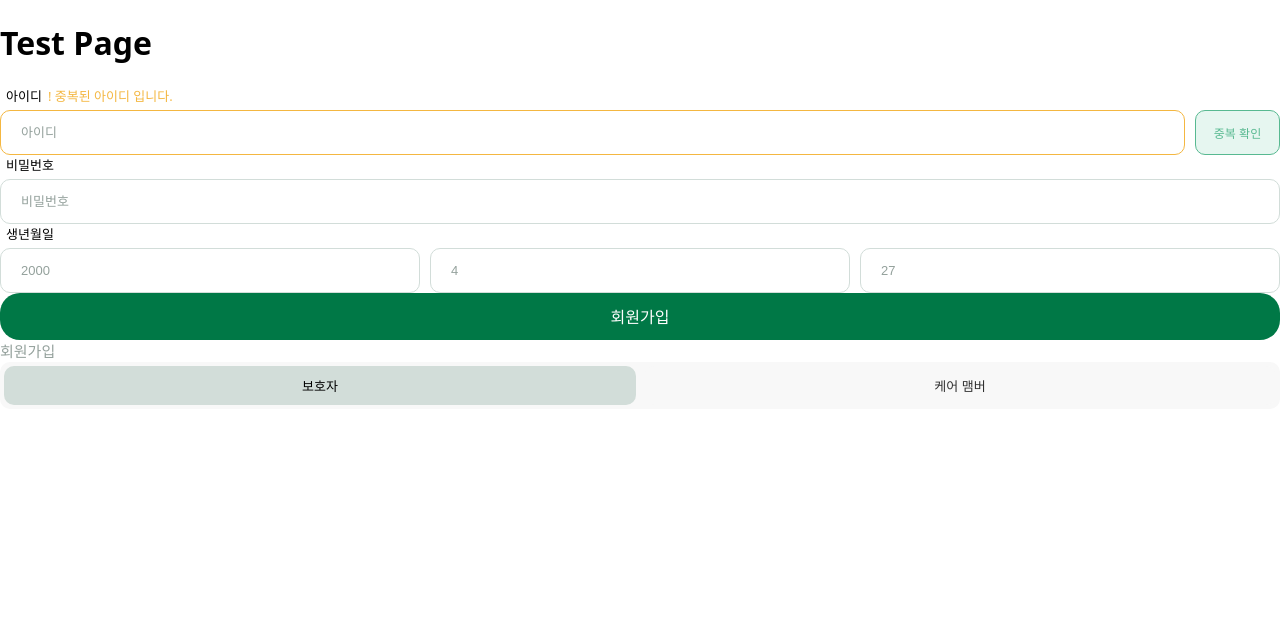
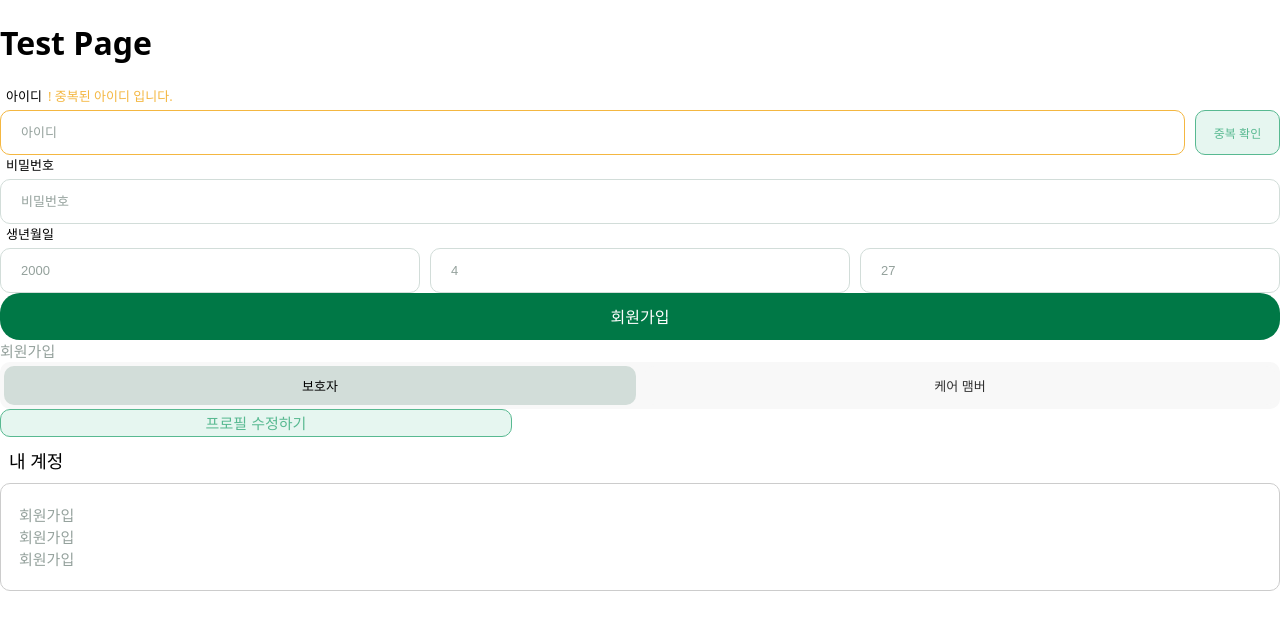
Before and after one commit to Team-MansuMugang/mansumugang-fontend, a React (Vite) app: page /test in a window 1280 px wide. Shown: the top 630 px of the page. Built offline with nearby package versions, Linux system fonts and the light colour scheme.

Commit message:
개정 컴포넌트 구현

```diff
--- /dev/null
+++ b/src/components/ContainerWrapper.css
@@ -0,0 +1,20 @@
+.container-wrapper {
+  border: 1px solid #ccc;
+  padding: 20px 18px; /* 위아래 20px, 양옆 18px 패딩 */
+  border-radius: var(--round-size-medium); /* 둥근 모서리 */
+  margin-bottom: 16px;
+  background-color: #ffff; /* 기본 배경색 설정 */
+}
+
+.container-wrapper-children {
+  display: block;
+}
+
+.description {
+  font-size: var(--text-size-title); /* 글자 크기 설정 */
+  color: var(--color--neutral-0);
+  margin: 10px 0px 10px 3px;
+
+  padding-left: 6px;
+  font-weight: bold;
+}
--- /dev/null
+++ b/src/components/ContainerWrapper.jsx
@@ -0,0 +1,21 @@
+import './ContainerWrapper.css';
+import '../index.css';
+import PropTypes from 'prop-types';
+
+const ContainerWrapper = ({ children, description = 'description' }) => {
+  return (
+    <div>
+      <p className="description">{description}</p>
+      <div className="container-wrapper">
+        <div className="container-wrapper-children">{children}</div>
+      </div>
+    </div>
+  );
+};
+
+ContainerWrapper.propTypes = {
+  children: PropTypes.node.isRequired,
+  description: PropTypes.string,
+};
+
+export default ContainerWrapper;
--- /dev/null
+++ b/src/components/ProfileEditButton.css
@@ -0,0 +1,23 @@
+.profile-edit-button {
+  font-size: var(--text-size-button);
+  font-weight: 500;
+  height: 28px;
+  width: 40%;
+  border-radius: var(--round-size-medium);
+  background-color: var(--color-secondary-green-1);
+  color: var(--color-secondary-green-2);
+  border: 1px solid var(--color-secondary-green-2);
+  padding: 8px 0;
+  cursor: pointer;
+  box-sizing: border-box;
+  overflow: hidden;
+  display: flex;
+  align-items: center;
+  justify-content: center;
+}
+
+.profile-edit-button:disabled {
+  background-color: var(--color-neutral-60);
+  color: var(--color-neutral-100);
+  cursor: not-allowed;
+}
--- /dev/null
+++ b/src/components/ProfileEditButton.jsx
@@ -0,0 +1,12 @@
+import './ProfileEditButton.css';
+import '../index.css';
+
+const ProfileEditButton = ({ children, disabled = false }) => {
+  return (
+    <button className="profile-edit-button" disabled={disabled}>
+      {children}
+    </button>
+  );
+};
+
+export default ProfileEditButton;
--- a/src/pages/test/TestPage.jsx
+++ b/src/pages/test/TestPage.jsx
@@ -5,6 +5,8 @@ import Input from '../../components/Input';
 import InputWrapper from '../../components/InputWrapper';
 import SubLink from '../../components/SubLink';
 import ToggleSwitch from '../../components/ToggleSwitch';
+import ProfileEditButton from '../../components/ProfileEditButton';
+import ContainerWrapper from '../../components/ContainerWrapper';
 
 const TestPage = () => {
   return (
@@ -29,6 +31,14 @@ const TestPage = () => {
       <BigButton disabled={false}>회원가입</BigButton>
       <SubLink to="/">회원가입</SubLink>
       <ToggleSwitch labels={['보호자', '케어 맴버']} active={0} />
+      <ProfileEditButton disabled={false}>프로필 수정하기</ProfileEditButton>
+      <ContainerWrapper description="내 계정">
+        <SubLink to="/">회원가입</SubLink>
+        <br></br>
+        <SubLink to="/">회원가입</SubLink>
+        <br></br>
+        <SubLink to="/">회원가입</SubLink>
+      </ContainerWrapper>
     </body>
   );
 };
```
